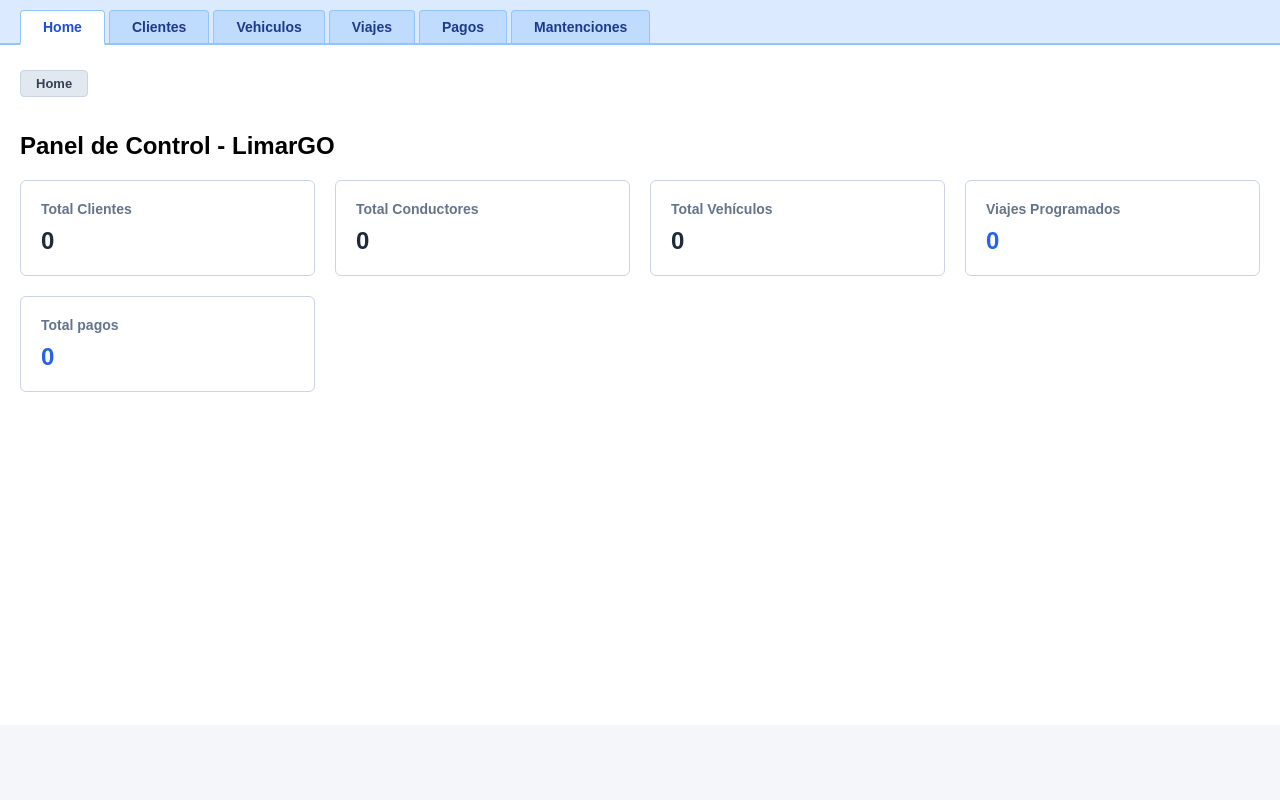
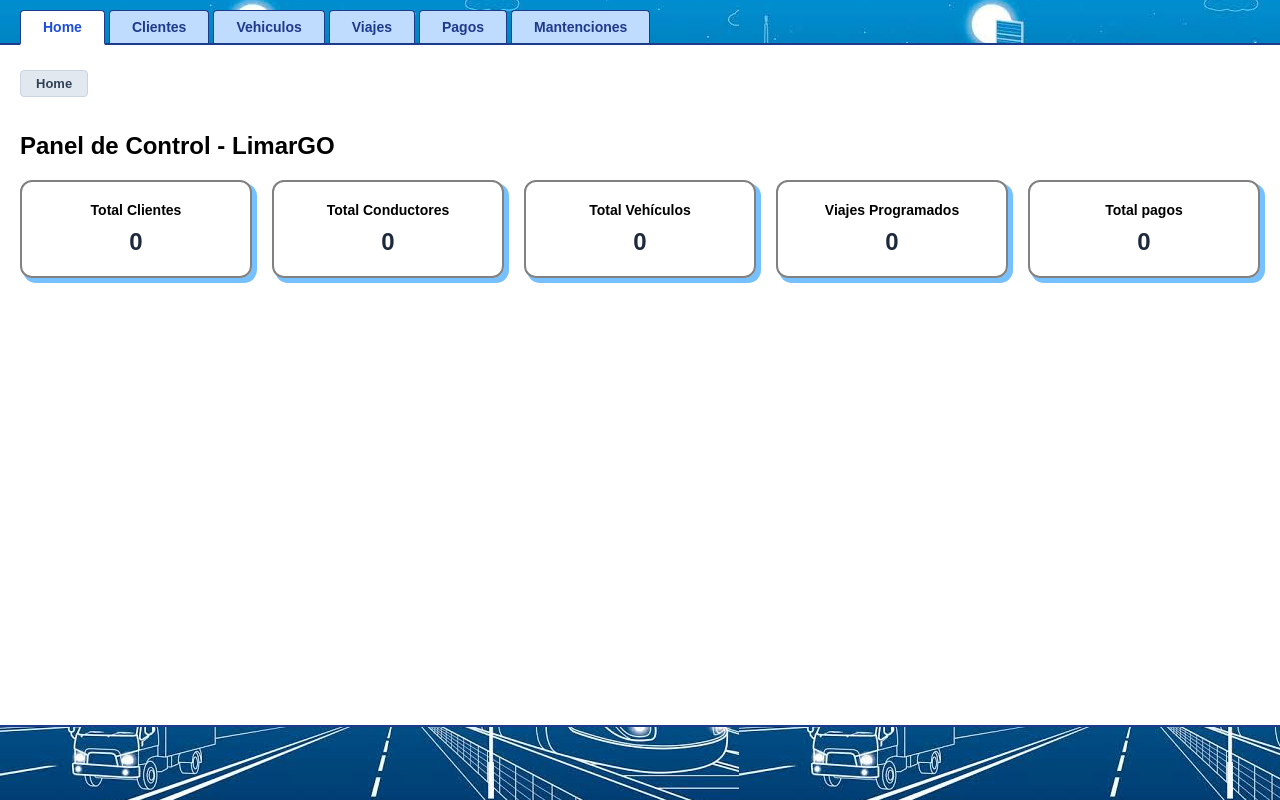
Before and after one commit to benjjiu04/proyecto_backend, a Django app: page / in a window 1280 px wide. Run offline with Django 5.2, Linux system fonts and the light colour scheme; data that the repository does not hold is empty.

Commit message:
estilos añadidos, etc.

```diff
--- a/app_limarGO/static/css/globals.css
+++ b/app_limarGO/static/css/globals.css
@@ -1,29 +1,38 @@
 	body {
-						font-family: Arial, sans-serif;
-						background-color: #f4f6f9;
+		font-family: Arial, sans-serif; /*al canal verde se le resta 14, al canal azul se le suma 20 y el canal alfa se queda en 70% opacidad */
+		background-color: rgb(from var(--main-bg-color) r calc(g - 14) calc(b + 20) / calc(alpha * 0.70));
 		margin: 0;
 		padding: 0;
+		border-bottom: 2px solid var(--main-color);
+		background-image: url("../img/transportacion_bg.jpg");
+		background-position-y: -20;
 	}
+
 	/* Pestañas superiores (Home, Customers, Products, etc.) */
 	.nav-tabs {
-						background-color: #dbeafe;
-						border-bottom: 2px solid #93c5fd;
+		border-bottom: 2px solid var(--main-color);
 		padding: 10px 20px 0 20px;
 		display: flex;
 		gap: 4px;
+		background-image: url("../img/transportacion_bg.jpg");
+		background-position-y: -30px;
+		image-rendering: pixelated;
 	}
+
 	.nav-tab {
+
 		padding: 8px 22px;
 		background-color: #bfdbfe;
-						border: 1px solid #93c5fd;
+		border: 1px solid var(--main-color);
 		border-bottom: none;
 		border-top-left-radius: 4px;
 		border-top-right-radius: 4px;
 		text-decoration: none;
-						color: #1e3a8a;
+		color: var(--main-color);
 		font-weight: bold;
 		font-size: 14px;
 	}
+
 	.nav-tab.active {
 		background-color: #ffffff;
 		border-bottom: 2px solid #ffffff;
@@ -34,7 +43,7 @@
 	/* Contenedor principal */
 	.content-container {
 		padding: 20px;
-						background-color: #ffffff;
+		background-color: rgb(255, 255, 255);
 		min-height: 80vh;
 	}
 
@@ -46,6 +55,7 @@
 		gap: 8px;
 		align-items: center;
 	}
+
 	.sub-tab {
 		padding: 5px 15px;
 		background-color: #f1f5f9;
@@ -55,6 +65,7 @@
 		color: #334155;
 		text-decoration: none;
 	}
+
 	.sub-tab.active {
 		background-color: #e2e8f0;
 		font-weight: bold;
@@ -67,15 +78,17 @@
 		align-items: center;
 		background-color: #f8fafc;
 		padding: 12px 15px;
-						border: 1px solid #cbd5e1;
-						border-radius: 4px;
+		border: 1px solid gray;
+		border-radius: 6px;
 		margin-bottom: 20px;
 	}
+
 	.search-box {
 		display: flex;
 		align-items: center;
 		gap: 6px;
 	}
+
 	.search-box input {
 		padding: 7px 10px;
 		width: 320px;
@@ -83,6 +96,7 @@
 		border-radius: 4px;
 		font-size: 14px;
 	}
+
 	.btn {
 		padding: 8px 16px;
 		border: none;
@@ -93,6 +107,7 @@
 		font-size: 13px;
 		display: inline-block;
 	}
+
 	.btn-go {
 		background-color: #006aff;
 		color: white;
@@ -100,20 +115,24 @@
 		transition: background-color .4s ease-in-out;
 	}
 
-				.btn-go:hover{
+	.btn-go:hover {
 		background-color: #004dba
 	}
+
 	.btn-primary {
 		background-color: #2563eb;
 		color: white;
 	}
+
 	.btn-primary:hover {
 		background-color: #1d4ed8;
 	}
+
 	.btn-warning {
 		background-color: #f59e0b;
 		color: white;
 	}
+
 	.btn-warning:hover {
 		background-color: #d97706;
 	}
@@ -123,32 +142,42 @@
 		width: 100%;
 		border-collapse: collapse;
 		background-color: #ffffff;
-						border: 1px solid #cbd5e1;
+		outline: 1px solid gray;
 	}
-				th, td {
+
+	th,
+	td {
 		padding: 12px 15px;
 		text-align: left;
 		border-bottom: 1px solid #e2e8f0;
 		font-size: 14px;
 	}
+
 	th {
 		background-color: #f1f5f9;
 		color: #1e293b;
 		font-weight: bold;
 		border-bottom: 2px solid #cbd5e1;
 	}
+
+	/* transicion al pasar el mouse sobre las filas de la tabla*/
+	tr{
+		transition: background-color .2s ease-in-out;
+	}
 	tr:hover {
-						background-color: #f8fafc;
+		background-color: #f2f5f8ab;
 	}
-				a {
+
+	a{
 		color: #2563eb;
 		text-decoration: none;
 	}
+
 	a:hover {
 		text-decoration: underline;
 	}
 
-				.mensaje-no-registro{
+	.mensaje-no-registro {
 
 		text-align: center;
 		padding: 20px;
--- /dev/null
+++ b/app_limarGO/static/css/panel.css
@@ -0,0 +1,38 @@
+.container_panel{
+
+  display: grid;
+  grid-template-columns: repeat(5, 1fr);
+  gap: 20px; margin-top: 20px;
+  text-align: center;
+}
+
+.total_registro{
+
+
+  padding: 20px;
+  border: 2px solid #3131319c;
+  border-radius: 12px;
+  box-shadow: 4px 4px 0px 1px rgb(from var(--main-bg-color) r calc(g + 10) b);
+  transition: box-shadow .19s ease-out;
+
+}
+
+.total_registro:hover{
+
+  box-shadow: 6px 6px 0px 2px rgb(from var(--main-bg-color) r calc(g + 10) b);
+}
+
+.total_registro h3{
+
+  margin: 0;
+  color: black;
+  font-size: 14px;
+}
+
+.total_registro p{
+
+  font-size: 24px;
+  font-weight: bold;
+  color: #1e293b;
+  margin: 10px 0 0 0;
+}
--- /dev/null
+++ b/app_limarGO/static/css/vars.css
@@ -0,0 +1,5 @@
+/* variables globales para textos. */
+:root{
+  --main-bg-color: rgb(118, 182, 255);
+  --main-color: rgb(30, 58, 138);
+}
--- a/app_limarGO/templates/app_limarGO/gestion/base.html
+++ b/app_limarGO/templates/app_limarGO/gestion/base.html
@@ -3,14 +3,15 @@
 <html lang="es">
 <head>
     <meta charset="UTF-8">
-    <title>Sistema LimarGO</title>
+    <title>Sistema de gestión LimarGO</title>
     <link rel="stylesheet" href="{% static 'css/globals.css' %}">
-    <link rel="stylesheet" href="{% static 'css/viajes.css' %}">
+    <link rel="stylesheet" href="{% static 'css/panel.css' %}">
+    <link rel="stylesheet" href="{% static 'css/vars.css'%}">
 
 </head>
 <body>
 
-    <!-- Pestañas Superiores Globales -->
+    <!-- navbar -->
     <div class="nav-tabs">
         <a href="{% url 'inicio' %}" class="nav-tab {% if request.resolver_match.url_name == 'inicio' %}active{% endif %}"> Home </a>
         <a href="{% url 'listar_clientes' %}" class="nav-tab {% if 'cliente' in request.resolver_match.url_name %}active{% endif %}"> Clientes </a>
--- a/app_limarGO/templates/app_limarGO/gestion/index.html
+++ b/app_limarGO/templates/app_limarGO/gestion/index.html
@@ -7,26 +7,26 @@
 
 <h2>Panel de Control - LimarGO</h2>
 
-<div style="display: grid; grid-template-columns: repeat(4, 1fr); gap: 20px; margin-top: 20px;">
-    <div style="background: white; padding: 20px; border: 1px solid #cbd5e1; border-radius: 6px;">
-        <h3 style="margin: 0; color: #64748b; font-size: 14px;">Total Clientes</h3>
-        <p style="font-size: 24px; font-weight: bold; color: #1e293b; margin: 10px 0 0 0;"> {{ total_clientes }} </p>
+<div class="container_panel">
+    <div class="total_registro">
+        <h3 class="texto_panel">Total Clientes</h3>
+        <p> {{ total_clientes }} </p>
     </div>
-    <div style="background: white; padding: 20px; border: 1px solid #cbd5e1; border-radius: 6px;">
-        <h3 style="margin: 0; color: #64748b; font-size: 14px;">Total Conductores</h3>
-        <p style="font-size: 24px; font-weight: bold; color: #1e293b; margin: 10px 0 0 0;"> {{ total_conductores }} </p>
+    <div class="total_registro">
+        <h3>Total Conductores</h3>
+        <p> {{ total_conductores }} </p>
     </div>
-    <div style="background: white; padding: 20px; border: 1px solid #cbd5e1; border-radius: 6px;">
-        <h3 style="margin: 0; color: #64748b; font-size: 14px;">Total Vehículos</h3>
-        <p style="font-size: 24px; font-weight: bold; color: #1e293b; margin: 10px 0 0 0;"> {{ total_vehiculos }} </p>
+    <div class="total_registro">
+        <h3>Total Vehículos</h3>
+        <p> {{ total_vehiculos }} </p>
     </div>
-    <div style="background: white; padding: 20px; border: 1px solid #cbd5e1; border-radius: 6px;">
-        <h3 style="margin: 0; color: #64748b; font-size: 14px;">Viajes Programados</h3>
-        <p style="font-size: 24px; font-weight: bold; color: #2563eb; margin: 10px 0 0 0;"> {{ viajes_programados }} </p>
+    <div class="total_registro">
+        <h3>Viajes Programados</h3>
+        <p> {{ viajes_programados }} </p>
     </div>
-    <div style="background: white; padding: 20px; border: 1px solid #cbd5e1; border-radius: 6px;">
-      <h3 style="margin: 0; color: #64748b; font-size: 14px;">Total pagos</h3>
-      <p style="font-size: 24px; font-weight: bold; color: #2563eb; margin: 10px 0 0 0;"> {{ total_pagos }}</p>
+    <div class="total_registro">
+      <h3>Total pagos</h3>
+      <p> {{ total_pagos }}</p>
     </div>
 
 </div>
```
Also changed, not shown: app_limarGO/static/css/viajes.css (deleted). Lines whose indentation alone changed are shown as unchanged.
